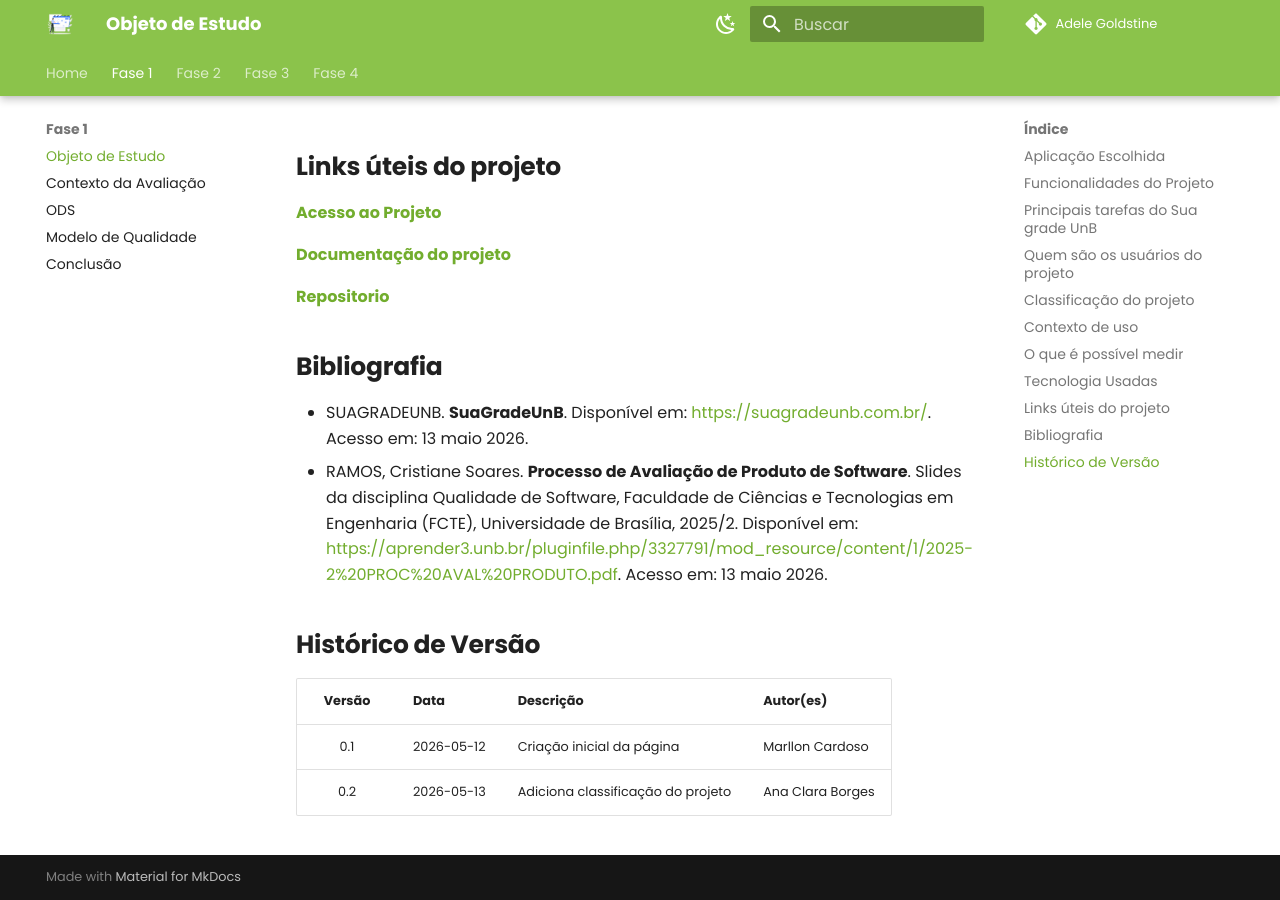
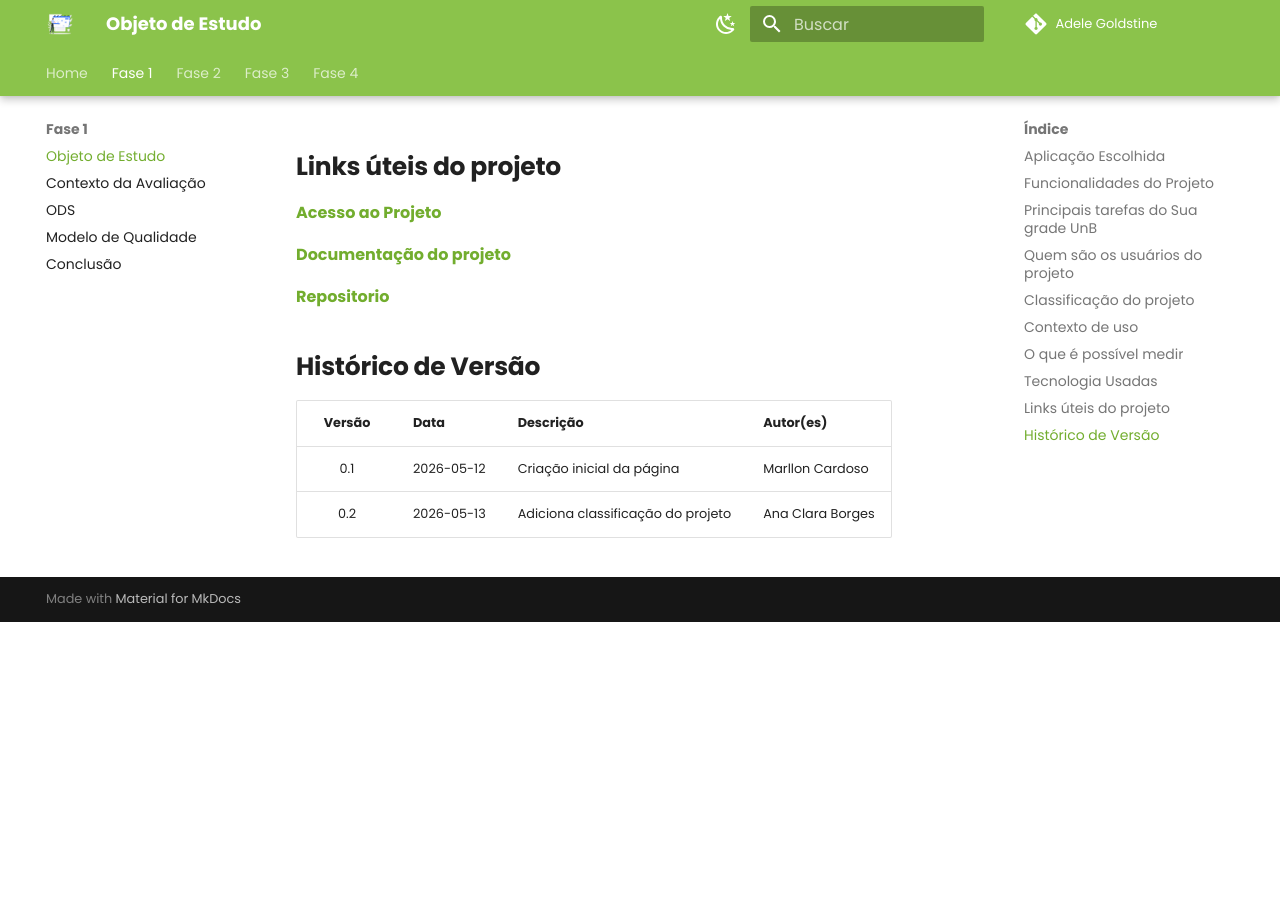
Before and after one commit to FCTE-Qualidade-de-Software-1/2026-1_T01_ADELE_GOLDSTINE, an MkDocs documentation site: the page built from docs/fase1/objetoDeEstudo.md, in a window 1280 px wide and 900 px high, scrolled down 3204 px. Built offline with MkDocs 1.6.1 and Material for MkDocs 9.7.7, drawn with Linux system fonts in a browser that asks for light colours; comment, search, counter and statistics services are not loaded; after the commit the page ends 3826 px from its top, so only the background shows below that.

Commit message:
cleanup: centraliza referencias da fase 1

```diff
--- a/docs/fase1/objetoDeEstudo.md
+++ b/docs/fase1/objetoDeEstudo.md
@@ -73,11 +73,6 @@ Na versão 1.00 de Sua grade UnB, as seguintes tecnologias foram usadas:
 
 **[Repositorio](https://github.com/unb-mds/2023-2-SuaGradeUnB)**
 
-## **Bibliografia**
-
-- SUAGRADEUNB. **SuaGradeUnB**. Disponível em: <https://suagradeunb.com.br/>. Acesso em: 13 maio 2026.
-- RAMOS, Cristiane Soares. **Processo de Avaliação de Produto de Software**. Slides da disciplina Qualidade de Software, Faculdade de Ciências e Tecnologias em Engenharia (FCTE), Universidade de Brasília, 2025/2. Disponível em: <https://aprender3.unb.br/pluginfile.php/3327791/mod_resource/content/1/2025-2%20PROC%20AVAL%20PRODUTO.pdf>. Acesso em: 13 maio 2026.
-
 ## **Histórico de Versão**
 
 | Versão | Data       | Descrição                  | Autor(es) |
```
Also changed, not shown: docs/fase1/conclusao.md (+1 -0 lines), docs/fase1/ods.md (+0 -6 lines), docs/fase1/qualidades.md (+0 -5 lines).
